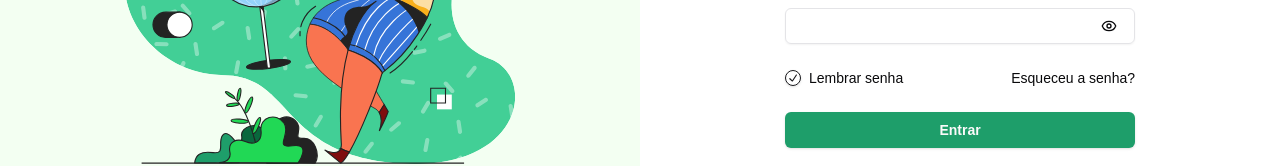
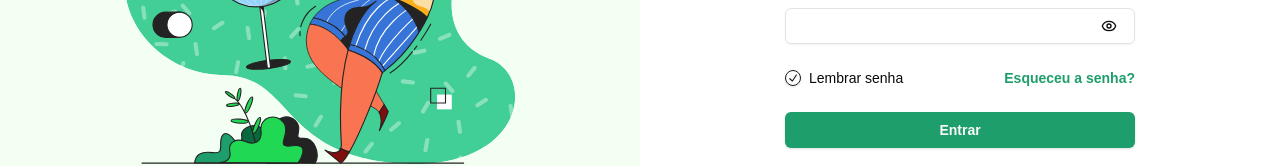
Before and after one commit to Capellinx/ecosys-frontend, a Next.js app: page / in a window 1280 px wide. Shown: the part 400-566 px from the top of the page. Built offline with nearby package versions, Linux system fonts and the light colour scheme.

Commit message:
fix: change href to redirect to page reset password

```diff
--- a/src/components/forms/login-form/login-form.tsx
+++ b/src/components/forms/login-form/login-form.tsx
@@ -52,7 +52,9 @@ export function LoginForm() {
                </RadioGroup>
                <p className="text-sm">
                   <Link
-                     href="/forgot-password">
+                     href="/reset-password"
+                     className="underline-offset-4 hover:text-primary font-bold text-[#1E9E6A] hover:text-[#1A714E]"
+                     >
                      Esqueceu a senha?
                   </Link>
                </p>
@@ -65,7 +67,7 @@ export function LoginForm() {
             Não possui uma conta?
             <Link
                href={"/register"}
-               className="underline underline-offset-4 hover:text-primary font-bold text-[#1E9E6A]"
+               className="underline underline-offset-4 hover:text-primary font-bold text-[#1E9E6A] hover:text-[#1A714E]"
             >
                Cadastre-se
             </Link>
```
